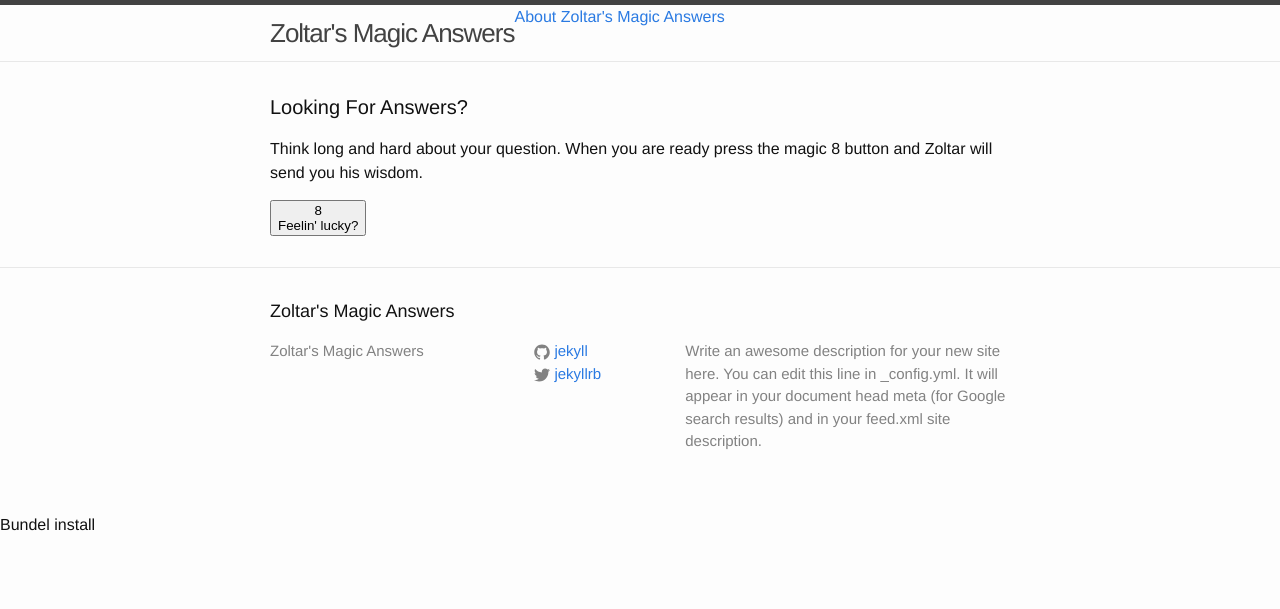
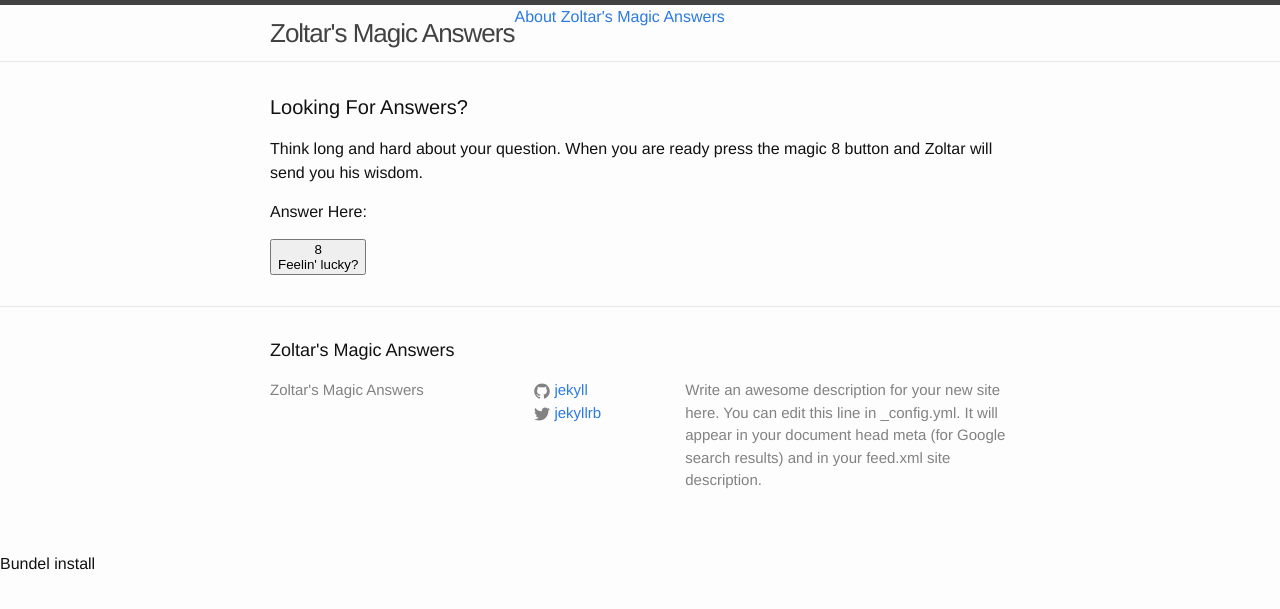
Before and after one commit to srhbinion/magic-eight, a Jekyll site: the page built from index.html, in a window 1280 px wide. Shown: the top 609 px of the page. Built offline with Jekyll 4.4.1, drawn with Linux system fonts in a browser that asks for light colours.

Commit message:
added text area

```diff
--- a/index.html
+++ b/index.html
@@ -7,7 +7,10 @@ overview: true
 <div class="home">
 	<h1 class="page-heading">Looking For Answers?</h1>
 	<p>Think long and hard about your question. When you are ready press the magic 8 button and Zoltar will send you his wisdom.</p>
-	<div class="wisdom"></div>
+	<div class="wisdom">
+		<p>Answer Here:</p>
+		<p></p>
+	</div>
 	<button class="magicE"><span>8</span><br>Feelin' lucky?</button>
 
 <!--
```
